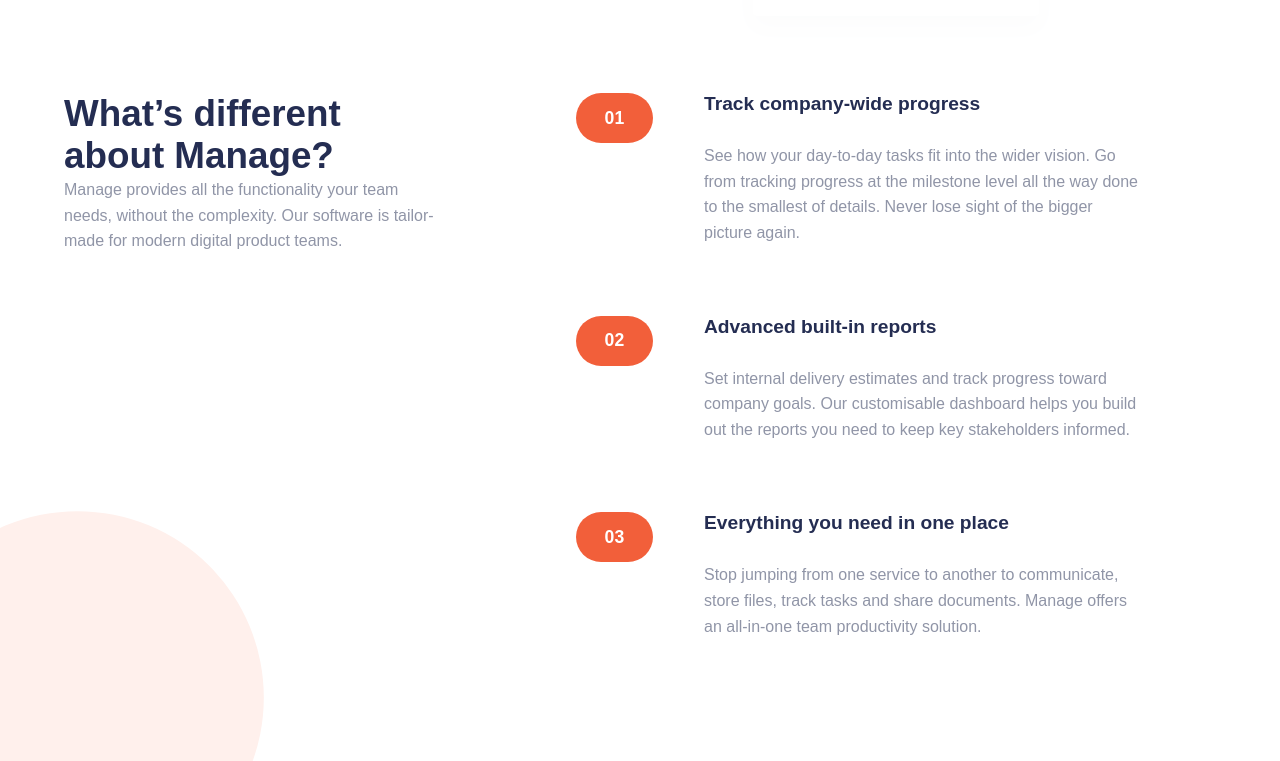
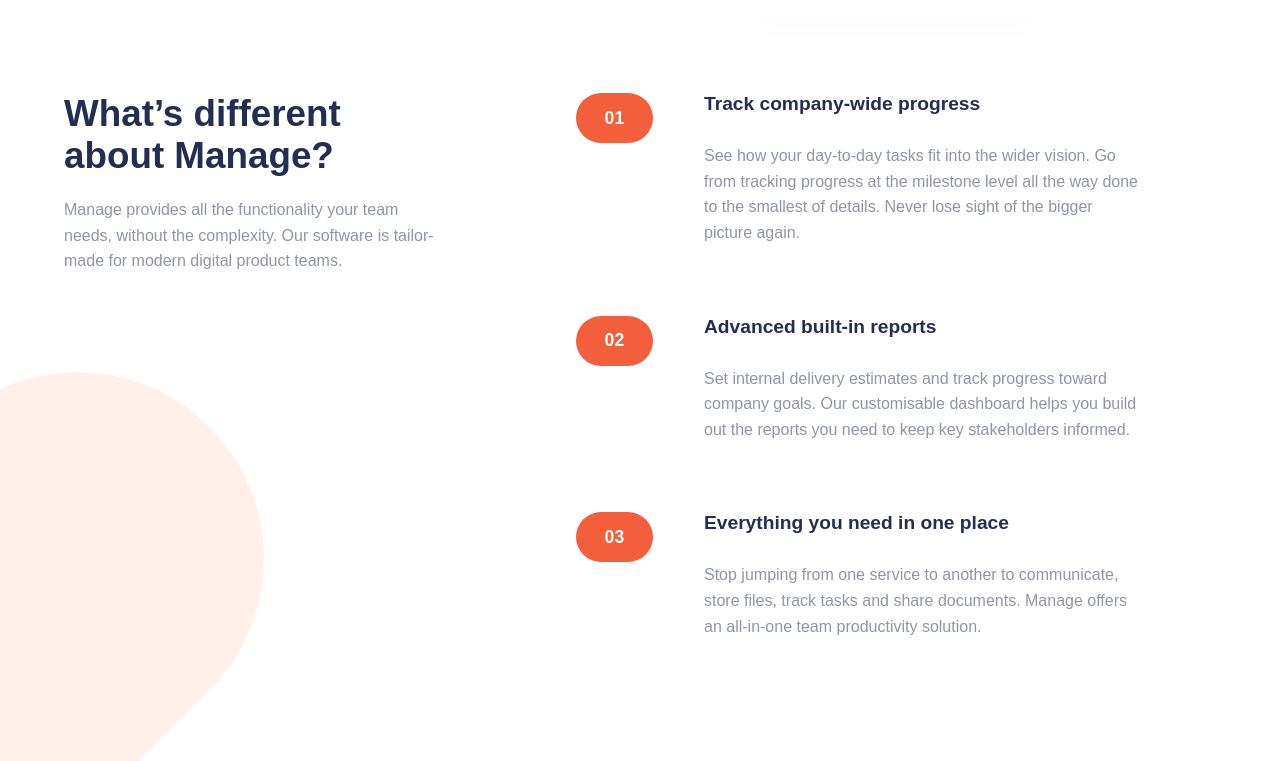
Before and after one commit to Ebulor/Manage-landing-page, a plain HTML site: page index.html in a window 1280 px wide. Shown: the part 700-1461 px from the top of the page. Drawn offline with Linux system fonts and the light colour scheme; a web font is replaced by a local one.

Commit message:
Update style.css

```diff
--- a/style.css
+++ b/style.css
@@ -166,6 +166,7 @@
   color: var(--DarkGrayishBlue);
   line-height: 1.6rem;
   font-size: 1rem;
+  margin: 20px 0;
 }
 .features {
   display: flex;
@@ -470,7 +471,7 @@
     width: 100%;
   }
   .features-container::after {
-    top: 60%;
+    top: 40%;
     left: -27em;
   }
   .features-heading {
```
